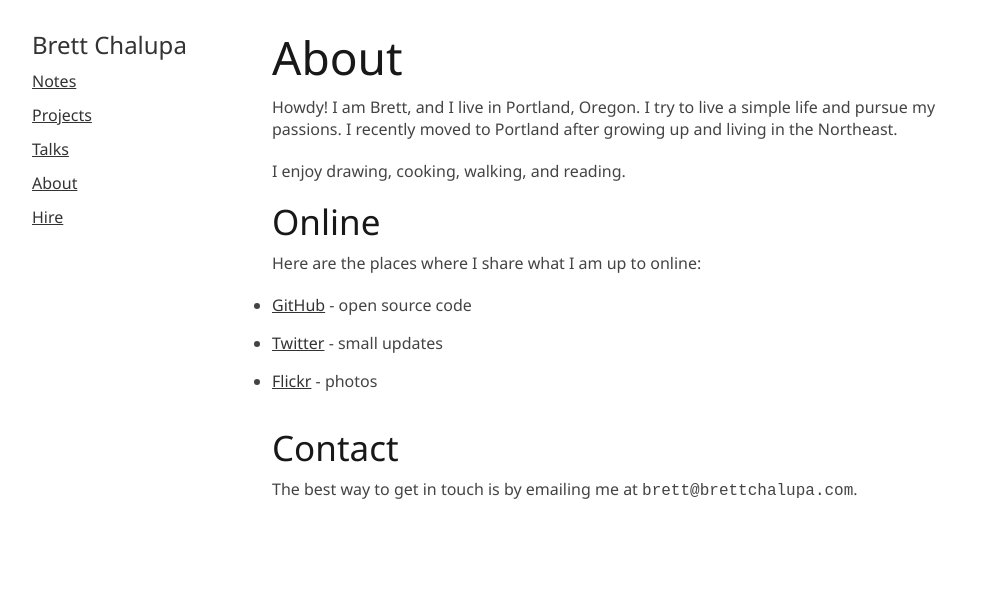
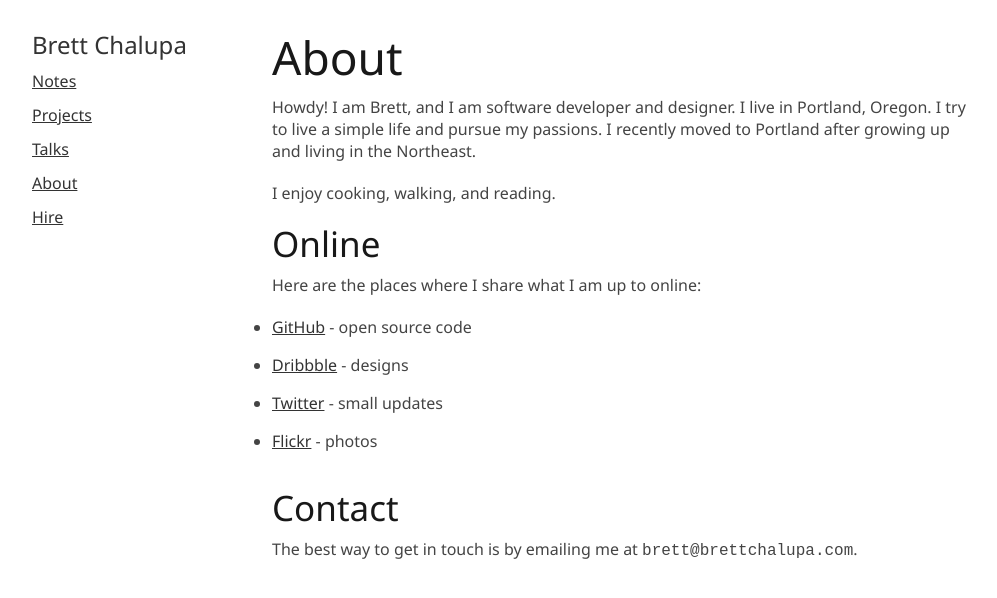
Before and after one commit to brettchalupa/brettchalupa.github.io, a Jekyll site: the page built from about.md, in a window 1280 px wide. Shown: the top 598 px of the page, without its empty margins (138-1135 px from the left). Built offline with Jekyll 4.4.1, drawn with Linux system fonts in a browser that asks for light colours; a script that is not in the unit is left out.

Commit message:
Updated About

```diff
--- a/about.md
+++ b/about.md
@@ -1,23 +1,22 @@
 ---
 title: About
 permalink: "/about/"
-description: Info about Bret and how to get in touch.
+description: Info about Brett and how to get in touch.
 layout: default
 ---
 
 # About
 
-Howdy! I am Brett, and I live in Portland, Oregon. I try to live a
-simple life and pursue my passions. I recently moved to Portland after
-growing up and living in the Northeast.
+Howdy! I am Brett, and I am software developer and designer. I live in Portland, Oregon. I try to live a simple life and pursue my passions. I recently moved to Portland after growing up and living in the Northeast.
 
-I enjoy drawing, cooking, walking, and reading.
+I enjoy cooking, walking, and reading.
 
 ## Online
 
 Here are the places where I share what I am up to online:
 
 - [GitHub](https://github.com/brettchalupa) - open source code
+- [Dribbble](https://dribbble.com/brettchalupa) - designs
 - [Twitter](https://twitter.com/brettchalupa) - small updates
 - [Flickr](https://www.flickr.com/photos/brettchalupa/) - photos
 
```
